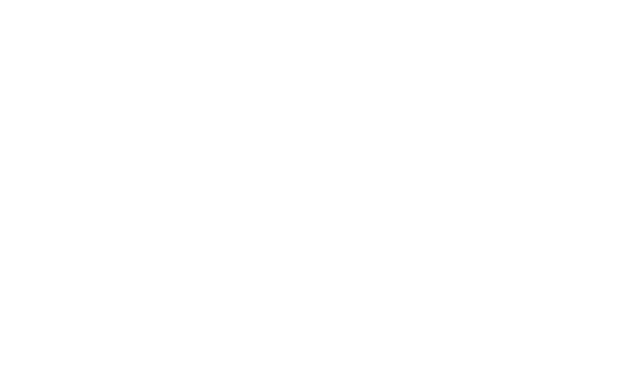
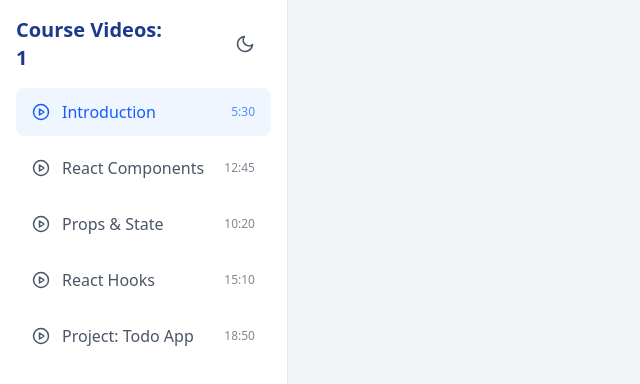
Before and after one commit to projectdanz/FE_react_sekolah_kaya, a React (Vite) app: page /courses/1 in a window 1280 px wide. Before the commit this address had no page. Shown: the top 384 px of the page, without its empty margins (0-640 px from the left). Built offline with nearby package versions, Linux system fonts and the light colour scheme.

Commit message:
feat: adding a dark theme feature to all pages and making them into a single entity

```diff
--- a/src/components/Course.jsx
+++ b/src/components/Course.jsx
@@ -1,9 +1,11 @@
 import React from "react";
 import { Play, Book, Clock } from "react-feather";
 import { useNavigate } from "react-router-dom";
+import useTheme from "../hooks/useTheme";
 
-const Course = ({ darkMode }) => {
+const Course = () => {
   const navigate = useNavigate();
+  const { darkMode } = useTheme();
 
   const courseModules = [
     {
@@ -43,10 +45,10 @@ const Course = ({ darkMode }) => {
   console.log(courseModules[1].link);
   const handleCourseClick = () => {
     navigate(`/courses/${courseModules.link}`);
-  }
+  };
 
   return (
-    <div className={`space-y-6 ${darkMode ? "dark" : ""}`}>
+    <div className="space-y-6">
       <div
         className={`p-6 rounded-xl shadow-sm ${
           darkMode ? "bg-gray-800" : "bg-white"
@@ -83,7 +85,9 @@ const Course = ({ darkMode }) => {
                   {/* Image Container */}
                   <div className="w-full h-48 overflow-hidden">
                     <img
-                    src={module.image || "https://via.placeholder.com/400x300"}
+                      src={
+                        module.image || "https://via.placeholder.com/400x300"
+                      }
                       alt={module.title}
                       className="w-full h-full object-cover transition-transform duration-300 hover:scale-110"
                     />
@@ -112,9 +116,19 @@ const Course = ({ darkMode }) => {
                       }`}
                     >
                       {module.completed ? (
-                      <Book size={24} className={`${darkMode ? "text-gray-300" : "text-gray-800"}`} />
+                        <Book
+                          size={24}
+                          className={`${
+                            darkMode ? "text-gray-300" : "text-gray-800"
+                          }`}
+                        />
                       ) : (
-                      <Play size={24} className={`${darkMode ? "text-gray-300" : "text-gray-800"}`} />
+                        <Play
+                          size={24}
+                          className={`${
+                            darkMode ? "text-gray-300" : "text-gray-800"
+                          }`}
+                        />
                       )}
                     </div>
                   </div>
--- a/src/components/Settings.jsx
+++ b/src/components/Settings.jsx
@@ -1,7 +1,10 @@
 import React from "react";
 import { User, Bell, Lock, Globe } from "react-feather";
+import useTheme from "../hooks/useTheme";
 
-const Settings = ({ darkMode }) => {
+const Settings = () => {
+  const { darkMode } = useTheme();
+
   const sections = [
     {
       title: "Profile Settings",
--- a/src/components/Sidebar.jsx
+++ b/src/components/Sidebar.jsx
@@ -1,5 +1,6 @@
 import React from "react";
 import { Book, Home, Video, Settings, LogOut, Menu, X } from "react-feather";
+import { useNavigate } from "react-router-dom";
 
 const Sidebar = ({
   isOpen,
@@ -8,6 +9,7 @@ const Sidebar = ({
   setActiveMenu,
   darkMode,
 }) => {
+  const navigate = useNavigate();
   const menuItems = [
     { id: "home", label: "Home", icon: Home },
     { id: "course", label: "Course", icon: Book },
@@ -63,6 +65,9 @@ const Sidebar = ({
               className={`text-2xl font-bold ${
                 darkMode ? "text-white" : "text-blue-900"
               }`}
+              onClick={() => {
+                navigate('/dashboard')
+              }}
             >
               Sekolah Kaya
             </h2>
--- /dev/null
+++ b/src/components/SidebarCourse.jsx
@@ -0,0 +1,142 @@
+import React, { useState, useEffect } from "react";
+import { PlayCircle, Menu, X, Sun, Moon } from "react-feather";
+import { useParams } from "react-router-dom";
+import { useNavigate } from "react-router-dom";
+
+const SidebarCourse = ({
+  isOpen,
+  toggleSidebar,
+  activeVideo,
+  setActiveVideo,
+  darkMode,
+  toggleTheme,
+}) => {
+  const navigate = useNavigate();
+  // Contoh data video course
+  const videoList = [
+    { id: 1, title: "Introduction", duration: "5:30" },
+    { id: 2, title: "React Components", duration: "12:45" },
+    { id: 3, title: "Props & State", duration: "10:20" },
+    { id: 4, title: "React Hooks", duration: "15:10" },
+    { id: 5, title: "Project: Todo App", duration: "18:50" },
+  ];
+
+  const { slug } = useParams();
+
+  return (
+    <>
+      {/* Mobile Toggle Button */}
+      <div className="fixed top-4 left-4 z-50 lg:hidden flex items-center space-x-2">
+        <button
+          onClick={toggleSidebar}
+          className={`
+            p-2 rounded-lg shadow-lg transition-colors
+            ${
+              darkMode
+                ? "bg-gray-800 text-white hover:bg-gray-700"
+                : "bg-white text-gray-700 hover:bg-gray-100"
+            }
+          `}
+        >
+          <Menu size={24} />
+        </button>
+
+        {/* Theme Toggle Button */}
+        <button
+          onClick={toggleTheme}
+          className={`
+            p-2 rounded-lg shadow-lg transition-colors
+            ${
+              darkMode
+                ? "bg-gray-800 text-yellow-400 hover:bg-gray-700"
+                : "bg-white text-gray-700 hover:bg-gray-100"
+            }
+          `}
+        >
+          {darkMode ? <Sun size={24} /> : <Moon size={24} />}
+        </button>
+      </div>
+
+      {/* Overlay */}
+      {isOpen && (
+        <div
+          className="fixed inset-0 bg-black bg-opacity-50 z-40 lg:hidden"
+          onClick={toggleSidebar}
+        />
+      )}
+
+      {/* Sidebar */}
+      <aside
+  className={`
+    fixed inset-y-0 left-0 z-50 w-72 h-screen
+    transform transition-transform duration-300 ease-in-out
+    ${isOpen ? "translate-x-0" : "-translate-x-full"}
+    ${darkMode ? "bg-gray-800 border-gray-700" : "bg-white border-gray-200"}
+    lg:translate-x-0 lg:relative
+    border-r
+  `}
+>
+  <div className="h-full flex flex-col">
+    {/* Header */}
+    <div className="p-4 flex items-center justify-between">
+      <h2 className={`text-xl font-bold ${darkMode ? "text-white" : "text-blue-900"}`} onClick={()=>{
+        navigate('/dashboard')
+      }}>
+        Course Videos: <br /> {slug}
+      </h2>
+      <div className="flex items-center space-x-2">
+        {/* Theme Toggle */}
+        <button
+          onClick={toggleTheme}
+          className={`p-2 rounded-lg transition-colors ${darkMode ? "hover:bg-gray-700 text-yellow-400" : "hover:bg-gray-100 text-gray-600"}`}
+        >
+          {darkMode ? <Sun size={20} /> : <Moon size={20} />}
+        </button>
+
+        {/* Close Button Mobile */}
+        <button
+          onClick={toggleSidebar}
+          className={`lg:hidden p-2 rounded-lg ${darkMode ? "hover:bg-gray-700" : "hover:bg-gray-100"}`}
+        >
+          <X size={20} className={darkMode ? "text-white" : "text-gray-600"} />
+        </button>
+      </div>
+    </div>
+
+    {/* Video List */}
+    <nav className="flex-1 px-4 overflow-y-auto">
+      {videoList.map((video) => (
+        <button
+          key={video.id}
+          onClick={() => {
+            setActiveVideo(video.id);
+            if (window.innerWidth < 1024) toggleSidebar();
+          }}
+          className={`
+            w-full flex items-center justify-between px-4 py-3 mb-2 rounded-lg
+            transition-colors
+            ${activeVideo === video.id
+              ? darkMode
+                ? "bg-gray-700 text-blue-400"
+                : "bg-blue-50 text-blue-600"
+              : darkMode
+              ? "text-gray-300 hover:bg-gray-700"
+              : "text-gray-600 hover:bg-gray-50"}
+          `}
+        >
+          <div className="flex items-center space-x-3">
+            <PlayCircle size={18} />
+            <span>{video.title}</span>
+          </div>
+          <span className="text-xs opacity-70">{video.duration}</span>
+        </button>
+      ))}
+    </nav>
+  </div>
+</aside>
+
+    </>
+  );
+};
+
+export default SidebarCourse;
--- /dev/null
+++ b/src/config/theme.js
@@ -0,0 +1,16 @@
+export const themeConfig = {
+  light: {
+    background: 'bg-gray-50',
+    card: 'bg-white',
+    text: 'text-gray-900',
+    border: 'border-gray-200',
+    hover: 'hover:bg-gray-100'
+  },
+  dark: {
+    background: 'bg-gray-900',
+    card: 'bg-gray-800',
+    text: 'text-white',
+    border: 'border-gray-700',
+    hover: 'hover:bg-gray-700'
+  }
+};
--- /dev/null
+++ b/src/hooks/useTheme.js
@@ -0,0 +1,26 @@
+import { useState, useEffect } from "react";
+
+const useTheme = () => {
+  const [darkMode, setDarkMode] = useState(() => {
+    const savedTheme = localStorage.getItem("theme");
+    return savedTheme === "dark";
+  });
+
+  useEffect(() => {
+    if (darkMode) {
+      document.documentElement.classList.add("dark");
+      localStorage.setItem("theme", "dark");
+    } else {
+      document.documentElement.classList.remove("dark");
+      localStorage.setItem("theme", "light");
+    }
+  }, [darkMode]);
+
+  const toggleTheme = () => {
+    setDarkMode(!darkMode);
+  };
+
+  return { darkMode, toggleTheme };
+};
+
+export default useTheme;
--- a/src/main.jsx
+++ b/src/main.jsx
@@ -3,14 +3,17 @@ import { createRoot } from 'react-dom/client'
 import './index.css'
 import { BrowserRouter, Routes, Route } from "react-router-dom";
 import Dashboard from './pages/mainDashboard';
-// import CourseDetail from './pages/courseDetail';
+import DetailCourse from './pages/detailCourse';
+import Home from './components/Home';
 
 createRoot(document.getElementById('root')).render(
   //  <React.StrictMode>
     <BrowserRouter>
       <Routes>
-        <Route path="/dashboard" element={<Dashboard />} />
-        {/* <Route path="/courses/:slug" element={<CourseDetail />} /> */}
+        <Route path="/dashboard" element={<Dashboard />}>
+          <Route index element={<Home />} />
+        </Route>
+        <Route path="/courses/:slug" element={<DetailCourse />} />
       </Routes>
     </BrowserRouter>
   // </React.StrictMode>
--- /dev/null
+++ b/src/pages/VideoCoursePage.jsx
@@ -0,0 +1,29 @@
+import React, { useState } from "react";
+import useTheme from "../hooks/useTheme";
+import SidebarCourse from "../components/SidebarCourse";
+
+const VideoCoursePage = () => {
+  const { darkMode, toggleTheme } = useTheme();
+  const [isOpen, setIsOpen] = useState(false);
+  const [activeVideo, setActiveVideo] = useState(1);
+
+  return (
+    <div
+      className={`min-h-screen ${
+        darkMode ? "dark bg-gray-900" : "bg-gray-100"
+      }`}
+    >
+      <SidebarCourse
+        isOpen={isOpen}
+        toggleSidebar={() => setIsOpen(!isOpen)}
+        activeVideo={activeVideo}
+        setActiveVideo={setActiveVideo}
+        darkMode={darkMode}
+        toggleTheme={toggleTheme}
+      />
+      {/* ...existing code... */}
+    </div>
+  );
+};
+
+export default VideoCoursePage;
--- /dev/null
+++ b/src/pages/detailCourse.jsx
@@ -0,0 +1,36 @@
+import React, { useState } from "react";
+import SidebarCourse from "../components/SidebarCourse";
+import useTheme from "../hooks/useTheme";
+
+const DetailCourse = () => {
+  const { darkMode, toggleTheme } = useTheme();
+  const [isOpen, setIsOpen] = useState(false);
+  const [activeVideo, setActiveVideo] = useState(1);
+
+  return (
+    <div
+      className={`min-h-screen ${
+        darkMode ? "dark bg-gray-900" : "bg-gray-100"
+      }`}
+    >
+      <SidebarCourse
+        isOpen={isOpen}
+        toggleSidebar={() => setIsOpen(!isOpen)}
+        activeVideo={activeVideo}
+        setActiveVideo={setActiveVideo}
+        darkMode={darkMode}
+        toggleTheme={toggleTheme}
+      />
+      {/* Video content section */}
+      <div
+        className={`p-6 ${
+          darkMode ? "bg-gray-800 text-white" : "bg-white text-gray-900"
+        }`}
+      >
+        {/* Add your video player and content here */}
+      </div>
+    </div>
+  );
+};
+
+export default DetailCourse;
--- a/src/pages/mainDashboard.jsx
+++ b/src/pages/mainDashboard.jsx
@@ -5,11 +5,12 @@ import Alert from "../components/Alert";
 import Home from "../components/Home";
 import Course from "../components/Course";
 import Settings from "../components/Settings";
+import useTheme from "../hooks/useTheme";
 
 const Dashboard = () => {
+  const { darkMode, toggleTheme } = useTheme();
   const [sidebarOpen, setSidebarOpen] = useState(false);
   const [activeMenu, setActiveMenu] = useState("course");
-  const [darkMode, setDarkMode] = useState(false);
   const [showAlert, setShowAlert] = useState(true);
   const [searchQuery, setSearchQuery] = useState("");
 
@@ -106,7 +107,7 @@ const Dashboard = () => {
 
             <div className="flex items-center space-x-4">
               <button
-                onClick={() => setDarkMode(!darkMode)}
+                onClick={toggleTheme}
                 className={`p-2 rounded-lg transition-colors ${
                   darkMode ? "hover:bg-gray-700" : "hover:bg-gray-100"
                 }`}
--- a/tailwind.config.js
+++ b/tailwind.config.js
@@ -2,7 +2,15 @@ module.exports = {
   content: ["./src/**/*.{js,jsx,ts,tsx}"],
   darkMode: "class", // Enable class-based dark mode
   theme: {
-    extend: {},
+    extend: {
+      colors: {
+        dark: {
+          background: "#111827", // gray-900
+          card: "#1F2937", // gray-800
+          border: "#374151", // gray-700
+        },
+      },
+    },
   },
   plugins: [],
 };
```
Also changed, not shown: src/pages/courseDetail.jsx (deleted). Lines whose indentation alone changed are shown as unchanged.
